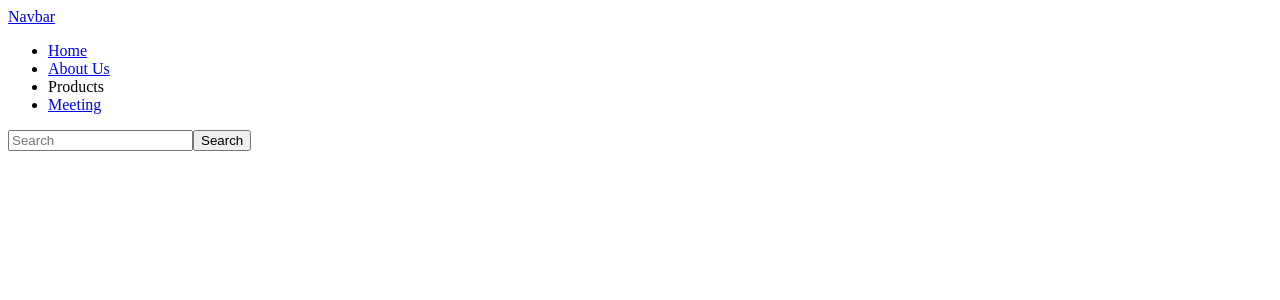
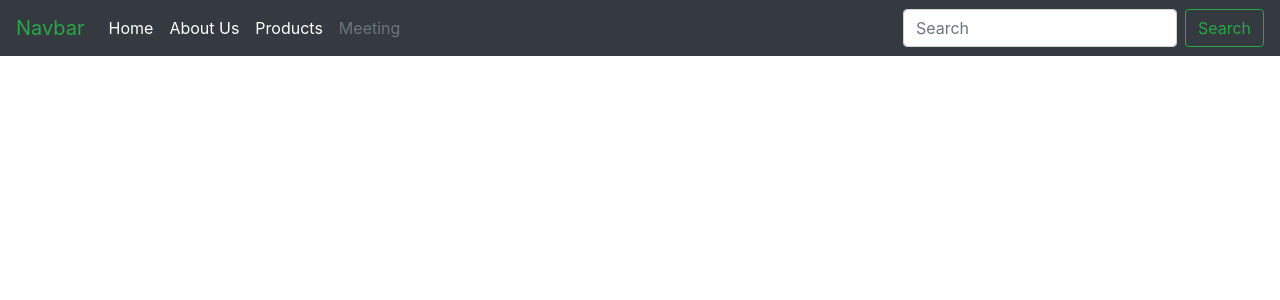
Before and after one commit to chandanbsd/html-to-react-simple-landing-page, a React (Create React App) app in the folder react-webpage/: page / in a window 1280 px wide. Shown: the top 300 px of the page. Built offline with nearby package versions, Linux system fonts and the light colour scheme.

Commit message:
Bootstrap CDN added to index.html

```diff
--- a/react-webpage/public/index.html
+++ b/react-webpage/public/index.html
@@ -10,6 +10,12 @@
       content="Web site created using create-react-app"
     />
     <link rel="apple-touch-icon" href="%PUBLIC_URL%/logo192.png" />
+    <link
+      rel="stylesheet"
+      href="https://stackpath.bootstrapcdn.com/bootstrap/4.4.1/css/bootstrap.min.css"
+      integrity="sha384-Vkoo8x4CGsO3+Hhxv8T/Q5PaXtkKtu6ug5TOeNV6gBiFeWPGFN9MuhOf23Q9Ifjh"
+      crossorigin="anonymous"
+    />
     <!--
       manifest.json provides metadata used when your web app is installed on a
       user's mobile device or desktop. See https://developers.google.com/web/fundamentals/web-app-manifest/
--- a/react-webpage/src/Navbar.js
+++ b/react-webpage/src/Navbar.js
@@ -2,40 +2,43 @@ import React from "react";
 
 const Navbar = () => {
   return (
-    <nav class="navbar navbar-expand-lg text-white bg-dark">
-      <a class="navbar-brand text-success" href="#">
+    <nav className="navbar navbar-expand-lg text-white bg-dark">
+      <a className="navbar-brand text-success" href="#">
         Navbar
       </a>
 
-      <div class="collapse navbar-collapse">
-        <ul class="navbar-nav mr-auto">
-          <li class="nav-item active">
-            <a class="nav-link text-white" href="#">
+      <div className="collapse navbar-collapse">
+        <ul className="navbar-nav mr-auto">
+          <li className="nav-item active">
+            <a className="nav-link text-white" href="#">
               Home{" "}
             </a>
           </li>
-          <li class="nav-item">
-            <a class="nav-link text-white" href="#">
+          <li className="nav-item">
+            <a className="nav-link text-white" href="#">
               About Us
             </a>
           </li>
-          <li class="nav-item dropdown">
-            <a class="nav-link text-white">Products</a>
+          <li className="nav-item dropdown">
+            <a className="nav-link text-white">Products</a>
           </li>
-          <li class="nav-item">
-            <a class="nav-link disabled" href="#">
+          <li className="nav-item">
+            <a className="nav-link disabled" href="#">
               Meeting
             </a>
           </li>
         </ul>
-        <form class="form-inline my-2 my-lg-0">
+        <form className="form-inline my-2 my-lg-0">
           <input
-            class="form-control mr-sm-2"
+            className="form-control mr-sm-2"
             type="search"
             placeholder="Search"
             aria-label="Search"
           />
-          <button class="btn btn-outline-success my-2 my-sm-0" type="submit">
+          <button
+            className="btn btn-outline-success my-2 my-sm-0"
+            type="submit"
+          >
             Search
           </button>
         </form>
```
